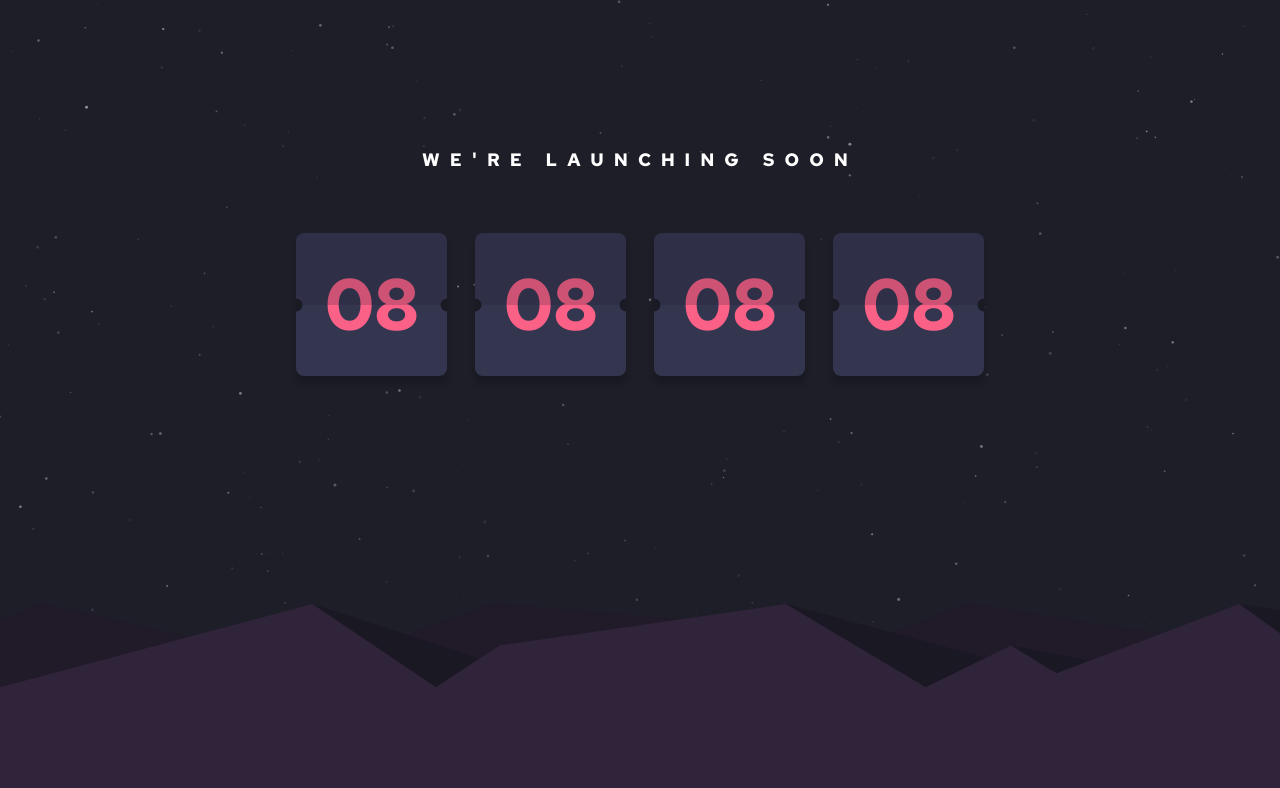
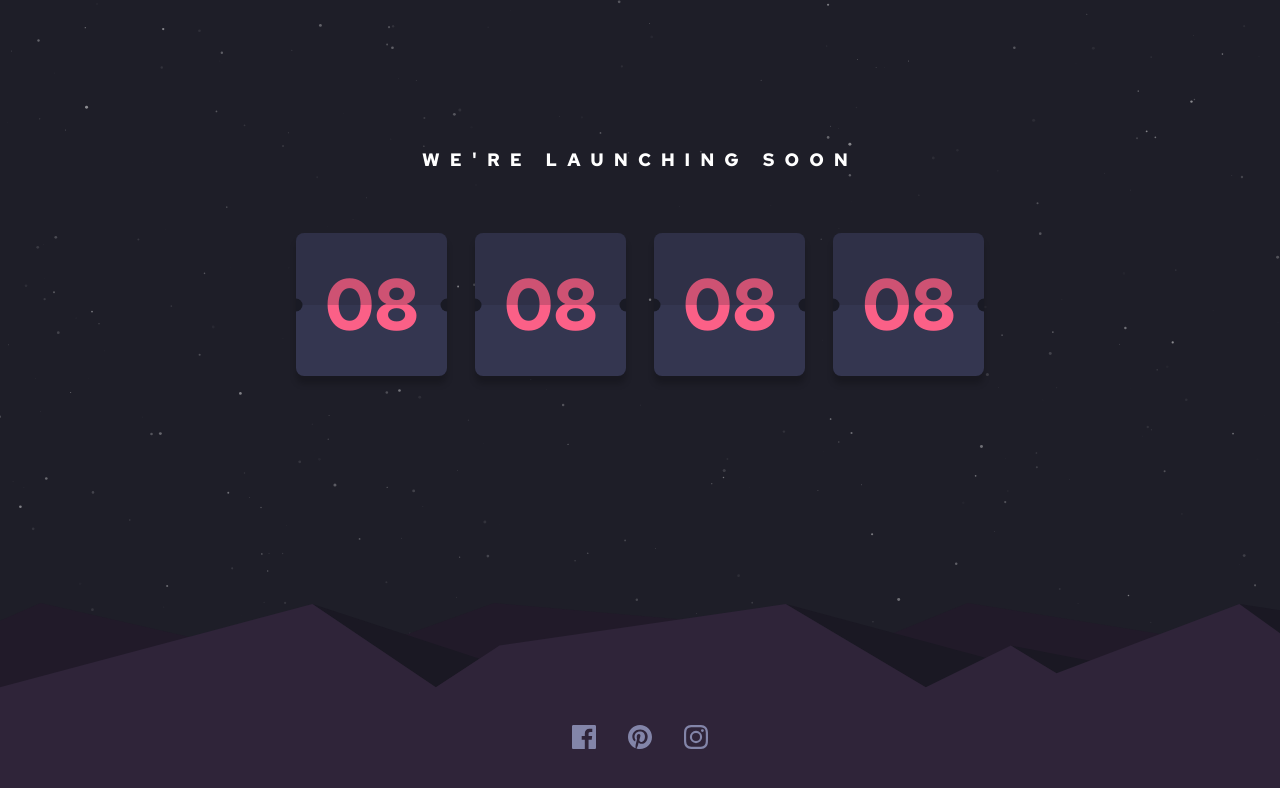
Before and after one commit to angeleraser/launch-countdown-timer, a Vue app: page / in a window 1280 px wide. Shown: the top 788 px of the page. Built offline with nearby package versions, Linux system fonts and the light colour scheme.

Commit message:
feat: add styles to footer app social networks links

```diff
--- a/src/App.vue
+++ b/src/App.vue
@@ -2,6 +2,7 @@
 	<div id="app">
 		<app-background>
 			<countdown-container />
+			<app-footer />
 		</app-background>
 	</div>
 </template>
@@ -10,10 +11,11 @@
 import '@/assets/styles/App.css';
 import AppBackground from '@/components/Background/Background';
 import CountdownContainer from './components/Countdown/Countdown.vue';
+import AppFooter from '@/components/Footer/Footer.vue';
 
 export default {
 	name: 'App',
-	components: { AppBackground, CountdownContainer },
+	components: { AppBackground, CountdownContainer, AppFooter },
 };
 </script>
 
--- a/src/components/Background/Background.vue
+++ b/src/components/Background/Background.vue
@@ -42,10 +42,10 @@ export default {
 .app-background .content {
 	align-items: flex-start;
 	display: flex;
-	justify-content: center;
+	flex-direction: column;
 	min-height: 100vh;
 	width: 100%;
-	z-index: 50;
+	z-index: 100;
 }
 
 .app-background img {
--- a/src/components/Footer/Footer.vue
+++ b/src/components/Footer/Footer.vue
@@ -49,4 +49,25 @@ export default {
 };
 </script>
 
-<style scoped></style>
+<style scoped>
+footer {
+	z-index: 100;
+	margin: auto auto 48px;
+}
+
+ul {
+	display: flex;
+}
+
+ul li:not(:last-child) {
+	margin-right: 32px;
+}
+
+ul li a:hover svg path {
+	transition: fill 0.3s;
+}
+
+ul li a:hover svg path {
+	fill: var(--soft-red);
+}
+</style>
```
